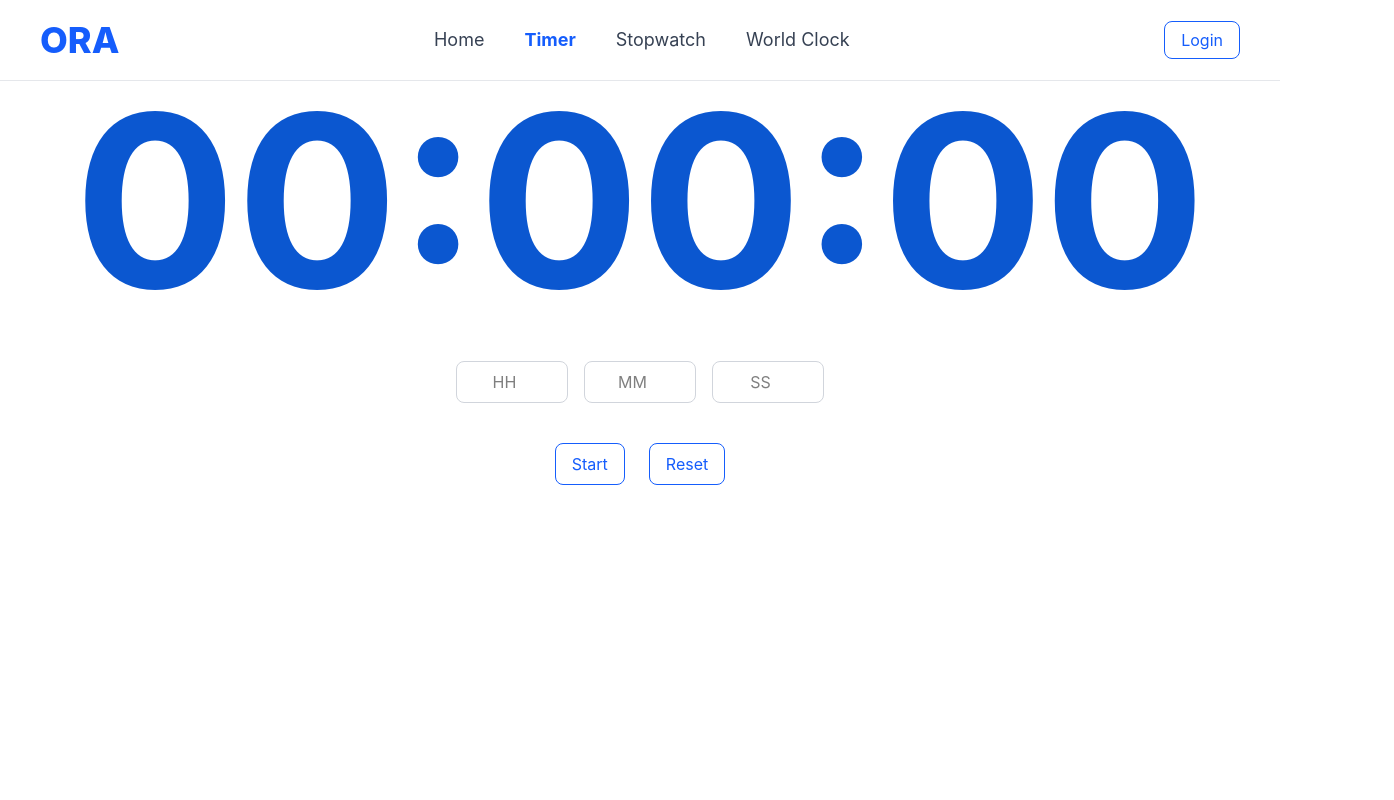
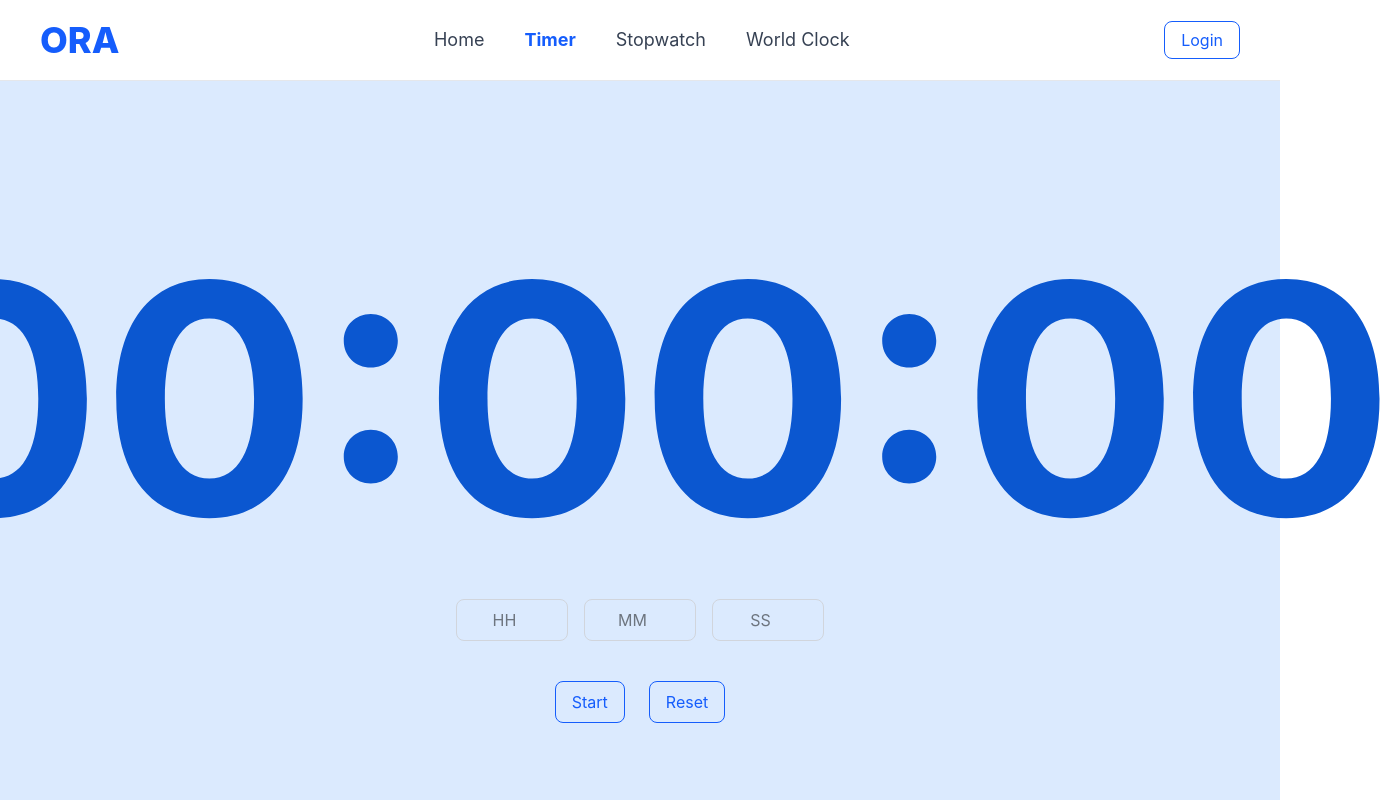
Before and after one commit to gusainyashaswi/Ora, a React (Vite) app: page /timer in a window 1280 px wide. Shown: the top 800 px of the page, 1394 px wide, since content can reach past the window. Built offline with nearby package versions, Linux system fonts and the light colour scheme.

Commit message:
refactor: enhance StopWatch and Timer components with improved layout and styling

```diff
--- a/src/Pages/StopWatch/StopWatch.jsx
+++ b/src/Pages/StopWatch/StopWatch.jsx
@@ -32,18 +32,21 @@ function StopWatch() {
 
   return (
     <>
+      <div className='flex justify-center items-center bg-blue-100 h-screen'>
+        <div>
           <div className="flex flex-col items-center text-[#0b57d0]">
-        <h1 className="text-[320px] font-bold leading-none">
+            <h1 className="text-[200px] md:text-[260px] lg:text-[320px] font-bold leading-none">
               {hours}:{minutes}:{secs}
             </h1>
           </div>
+
           <div className='flex justify-center flex-row gap-10 text-xl'>
-
             {isrunning? <button className={`${btnStyle}`} onClick={()=>setIsRunning(false)}>Stop</button>
             :<button className={`${btnStyle}`} onClick={()=>setIsRunning(true)}>Start</button>}
 
             <button className={btnStyle} onClick={resetHandler}>Reset</button>
-
+          </div>
+        </div>
       </div>
     </>
   )
--- a/src/Pages/Timer/Timer.jsx
+++ b/src/Pages/Timer/Timer.jsx
@@ -7,18 +7,28 @@ function Timer() {
   const [hoursInput, setHoursInput] = useState("");
   const [minutesInput, setMinutesInput] = useState("");
   const [secondsInput, setSecondsInput] = useState("");
+  const [classname, setClassname] = useState("bg-blue-100");
 
   const [isRunning, setIsRunning] = useState(false);
 
+  if(hoursInput<0)
+    setHoursInput("")
+  if(secondsInput<0)
+    setSecondsInput("")
+  if(minutesInput<0)
+    setMinutesInput("")
 
   useEffect(() => {
     if (!isRunning) return;
 
     if (timeLeft <= 0) {
       setIsRunning(false);
+      setClassname("bg-blue-100")
       return;
     }
-
+    if(timeLeft>0){
+      setClassname("bg-white")
+    }
     const interval = setInterval(() => {
       setTimeLeft((prev) => prev - 1);
     }, 1000);
@@ -54,7 +64,6 @@ function Timer() {
 
   function resetHandler() {
     setIsRunning(false);
-
     setTimeLeft(0);
 
     setHoursInput("");
@@ -69,9 +78,10 @@ function Timer() {
     "w-28 rounded-lg border border-gray-300 px-4 py-2 text-center outline-none focus:border-blue-600";
 
   return (
-    <div className="flex flex-col items-center justify-center gap-10">
+    <>
+      <div className={`flex flex-col items-center justify-center gap-10 h-screen ${classname}`}>
 
-      <h1 className="text-[120px] md:text-[180px] lg:text-[240px] font-bold text-[#0b57d0] leading-none">
+        <h1 className="text-[200px] md:text-[260px] lg:text-[320px] font-bold text-[#0b57d0] leading-none">
           {hours}:{minutes}:{seconds}
         </h1>
 
@@ -83,6 +93,7 @@ function Timer() {
             value={hoursInput}
             onChange={(e) => setHoursInput(e.target.value)}
             className={inputStyle}
+            min="0"
           />
 
           <input
@@ -91,6 +102,7 @@ function Timer() {
             value={minutesInput}
             onChange={(e) => setMinutesInput(e.target.value)}
             className={inputStyle}
+            min="0"
           />
 
           <input
@@ -99,6 +111,7 @@ function Timer() {
             value={secondsInput}
             onChange={(e) => setSecondsInput(e.target.value)}
             className={inputStyle}
+            min="0"
           />
 
         </div>
@@ -131,6 +144,7 @@ function Timer() {
         </div>
 
       </div>
+    </>
   );
 }
 
```
Lines whose indentation alone changed are shown as unchanged.
